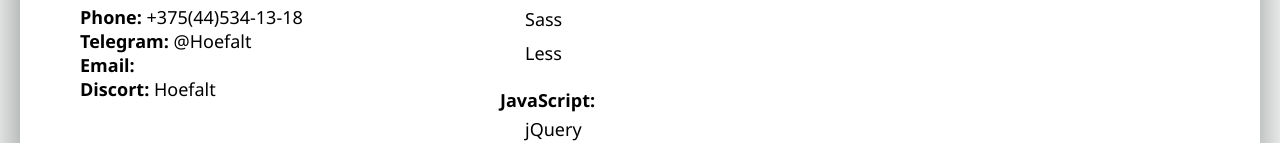
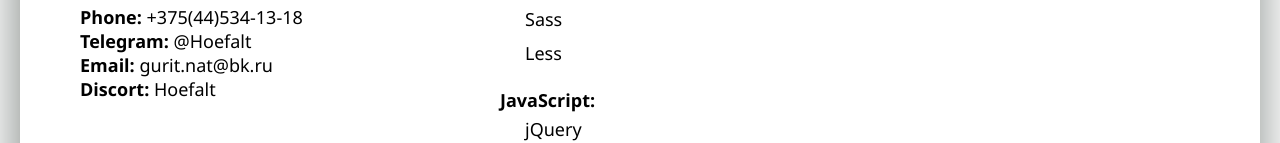
Before and after one commit to Natyes-ops/rsschool-cv, a plain HTML site: page index.html in a window 1280 px wide. Shown: the part 722-865 px from the top of the page. Drawn offline with Linux system fonts and the light colour scheme.

Commit message:
fix: cheange link email

```diff
--- a/index.html
+++ b/index.html
@@ -30,7 +30,7 @@
                     <span>Telegram:</span> <a href="tg://resolve?domain=Hoefalt">@Hoefalt</a>
                 </li>
                 <li class="ms-contact__list-item">
-                    <span>Email:</span> <a href="mailto:gurit.nat@bk.ru"></a>
+                    <span>Email:</span> <a href="mailto:gurit.nat@bk.ru">gurit.nat@bk.ru</a>
                 </li>
                 <li class="ms-contact__list-item">
                     <span>Discort:</span> <a href="#">Hoefalt</a>
```
